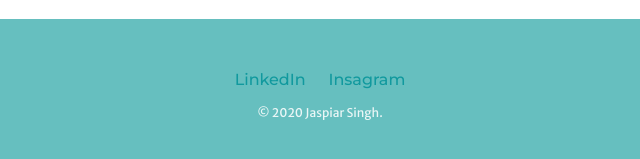
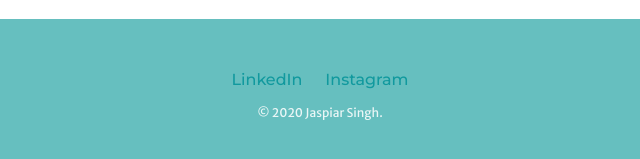
Before and after one commit to Jaspiar/profile, a plain HTML site: page index.html in a window 1280 px wide. Shown: the part 2612-2771 px from the top of the page, 320-960 px from the left. Drawn offline with Linux system fonts and the light colour scheme.

Commit message:
changed spelling of instagram

```diff
--- a/index.html
+++ b/index.html
@@ -50,7 +50,7 @@
 
   <div class="bottom-container">
     <a class="footer-link" href="https://www.linkedin.com/in/jaspiar-singh-18b365130/" target="_blank">LinkedIn</a>
-    <a class="footer-link" href="https://www.instagram.com/justpiar/" target="_blank">Insagram</a>
+    <a class="footer-link" href="https://www.instagram.com/justpiar/" target="_blank">Instagram</a>
     <p class="copyright">© 2020 Jaspiar Singh.</p>
   </div>
 
```
